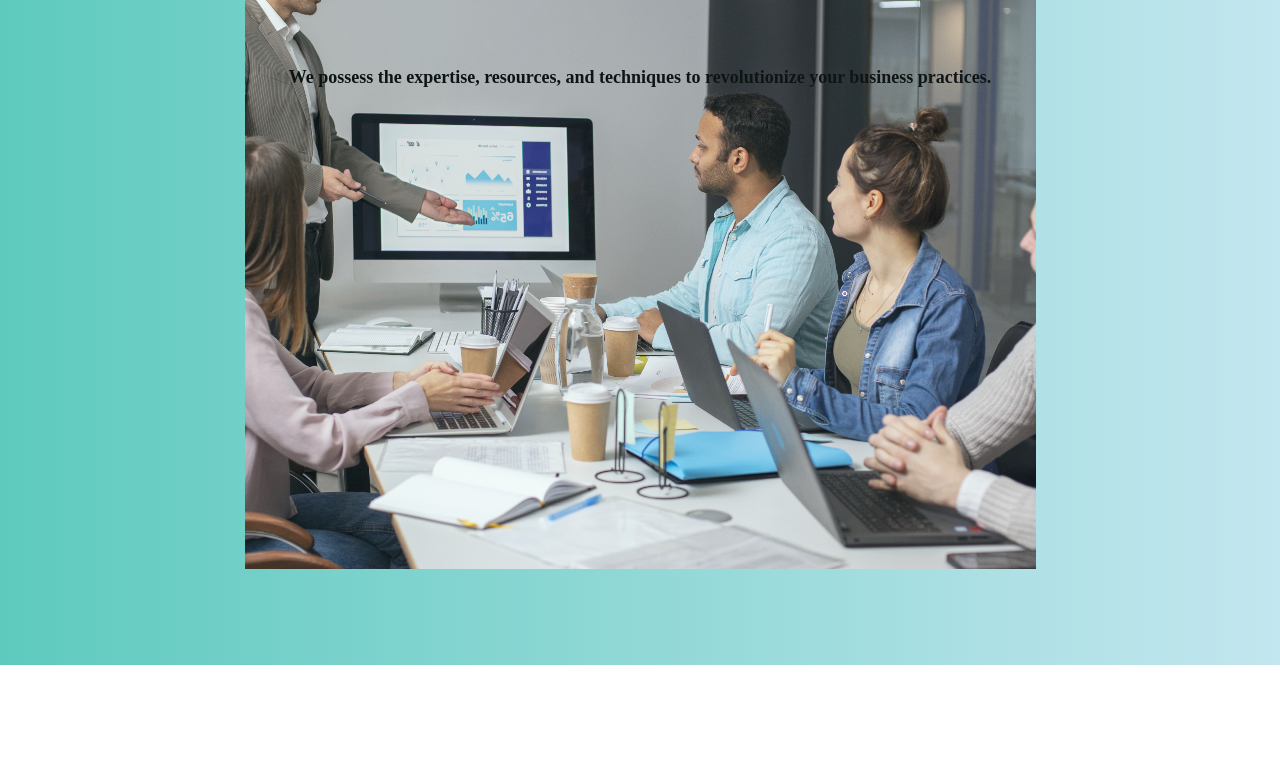
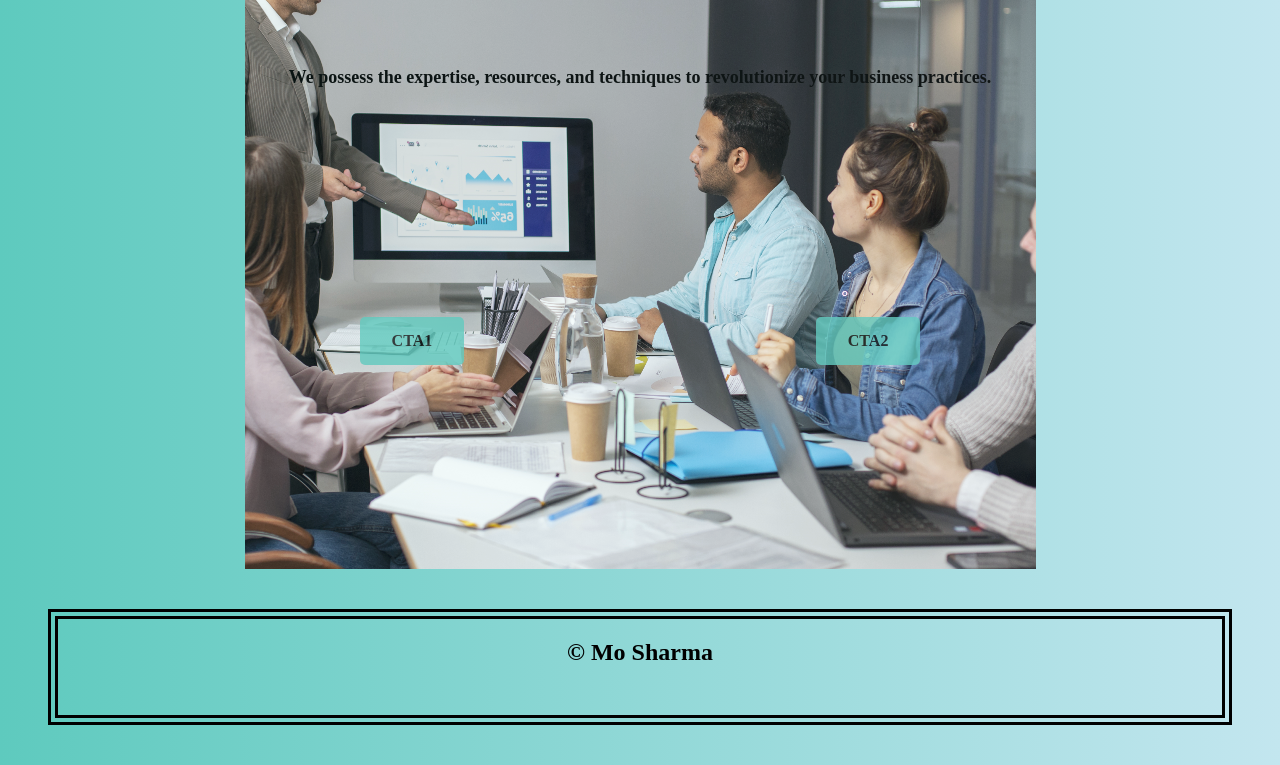
Before and after one commit to M0-09/cpnt260-a3, a plain HTML site: page index.html in a window 1280 px wide. Shown: the part 135-900 px from the top of the page. Before the commit the page ends 800 px from the top, so only its background shows below. Drawn offline with Linux system fonts and the light colour scheme.

Commit message:
end of day commit

```diff
--- a/css/main.css
+++ b/css/main.css
@@ -30,3 +30,39 @@ body {
   height: 85vh;
   opacity: 0.9;
  }
+
+ .card {
+  display: flex;
+  justify-content: space-evenly;
+  margin-top: 15rem;
+ }
+
+ .button {
+  background-color: #5ecabe;
+  border: none;
+  border-radius: 5px;
+  color: black;
+  padding: 15px 32px;
+  text-align: center;
+  text-decoration: none;
+  opacity: 0.8;
+ }
+
+  .button:hover {
+    background-color: #04AA6D;
+    color: white;
+  }
+
+  /* makes the button look like it's being pressed */
+  /* box-shadow: 0 9px #999;
+  transition: 0.3s; */
+
+  footer {
+  display: flex;
+  justify-content: center;
+  height: 12vh;
+  /* background-color: rgb(234, 219, 165); */
+  border-style: double;
+  border-width: 10px;
+  margin: 2.5rem;
+  }
--- a/css/typography.css
+++ b/css/typography.css
@@ -14,3 +14,7 @@ p {
   font-weight: 600;
   /* max-width: 75ch; */
 }
+
+.button {
+font-weight: 600;
+}
--- a/index.html
+++ b/index.html
@@ -14,6 +14,13 @@
         We possess the expertise, resources, and techniques to revolutionize
         your business practices.
       </p>
+      <div class="card">
+        <a class="button" href="">CTA1</a>
+        <a class="button" href="">CTA2</a>
+      </div>
     </header>
+    <footer>
+      <h2>© Mo Sharma</h2>
+    </footer>
   </body>
 </html>
```
